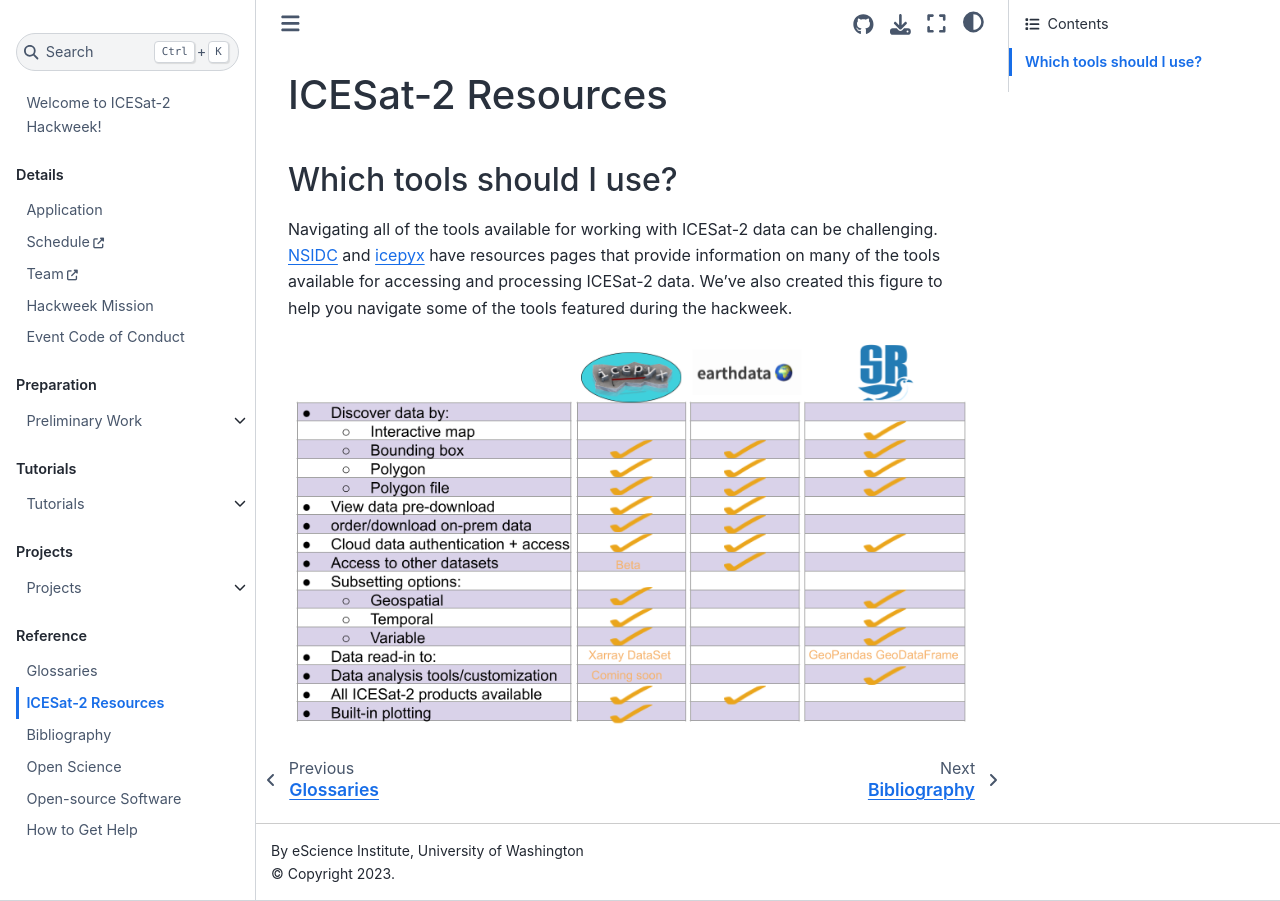
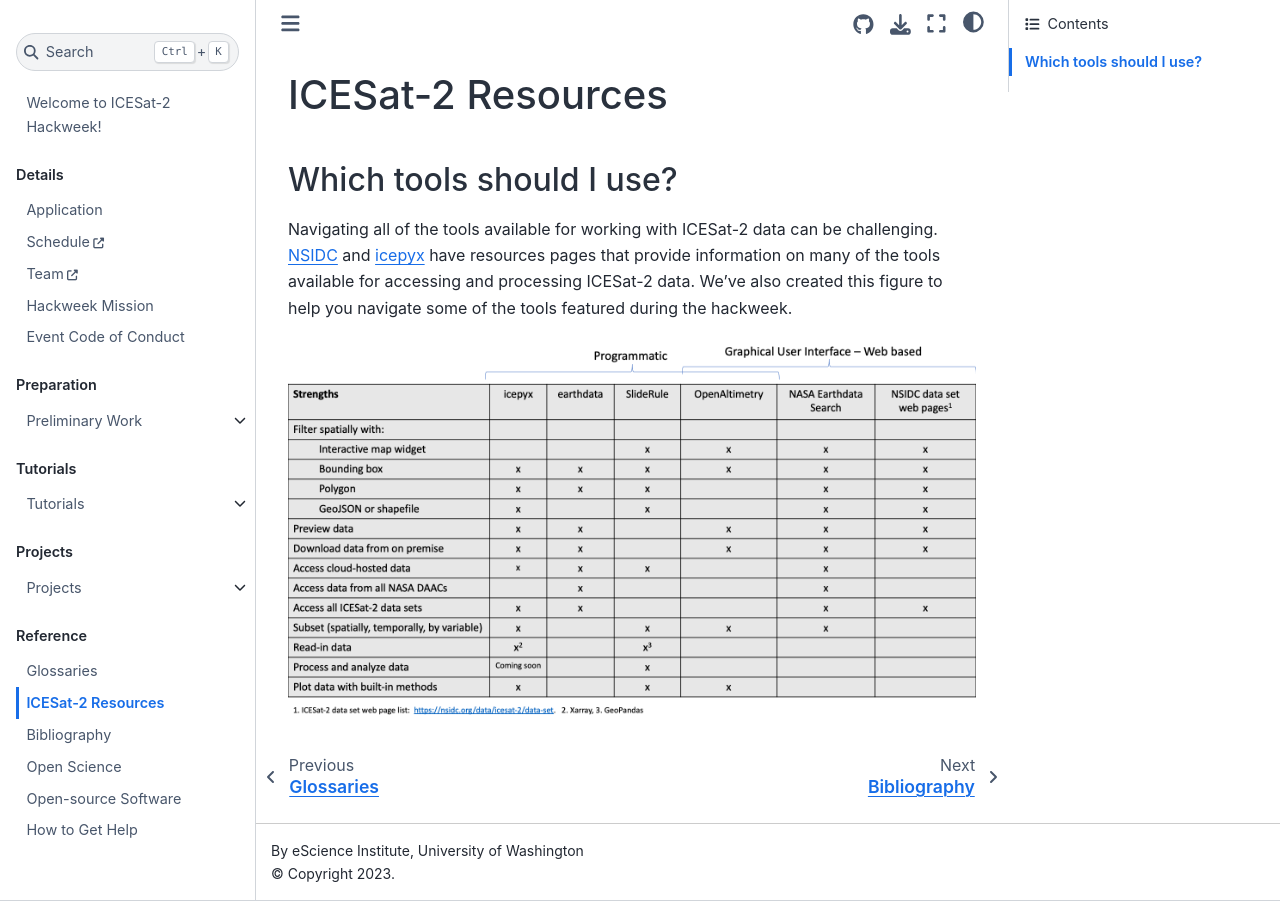
Before and after one commit to ICESAT-2HackWeek/website2022, a Jupyter Book: the page built from book/reference/IS2-resources.md, in a window 1280 px wide. Built offline with Jupyter Book 1.0.4 settings and Sphinx 7.4.7 and the Sphinx Book theme 1.1.4, drawn with Linux system fonts in a browser that asks for light colours; pages that are not in the unit, such as notebooks, are missing from menus.

Commit message:
update access figure and link

```diff
--- a/book/reference/IS2-resources.md
+++ b/book/reference/IS2-resources.md
@@ -5,4 +5,4 @@
 Navigating all of the tools available for working with ICESat-2 data can be challenging.
 [NSIDC](https://nsidc.org/data/icesat-2/tools) and [icepyx](https://icepyx.readthedocs.io/en/latest/community/resources.html) have resources pages that provide information on many of the tools available for accessing and processing ICESat-2 data. We've also created this figure to help you navigate some of the tools featured during the hackweek.
 
-![IS2-res-nav](../img/icepyx-vs-Earthdata-vs-SlideRule.png)
+![IS2-res-nav](../tutorials/data_access/img/discovery_and_access_methods.png)
```
Also changed, not shown: book/tutorials/data_access/img/discovery_and_access_methods.png.
